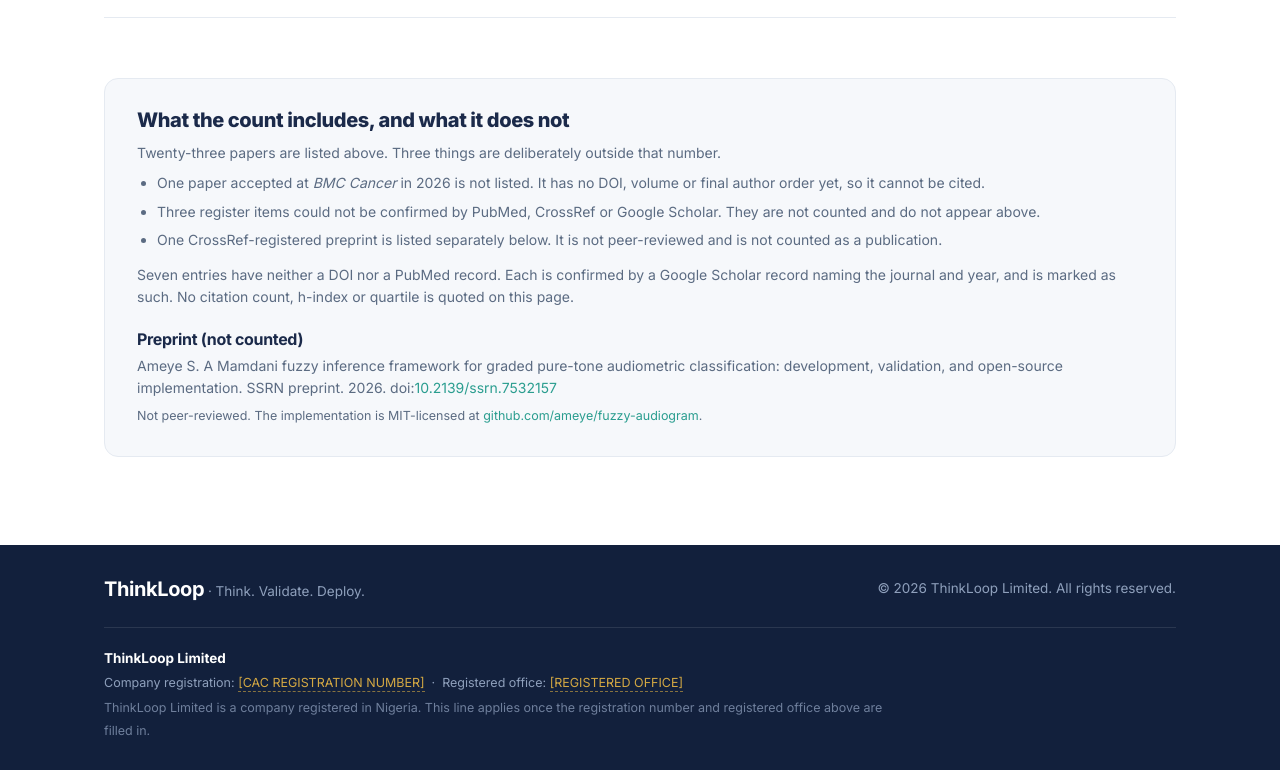
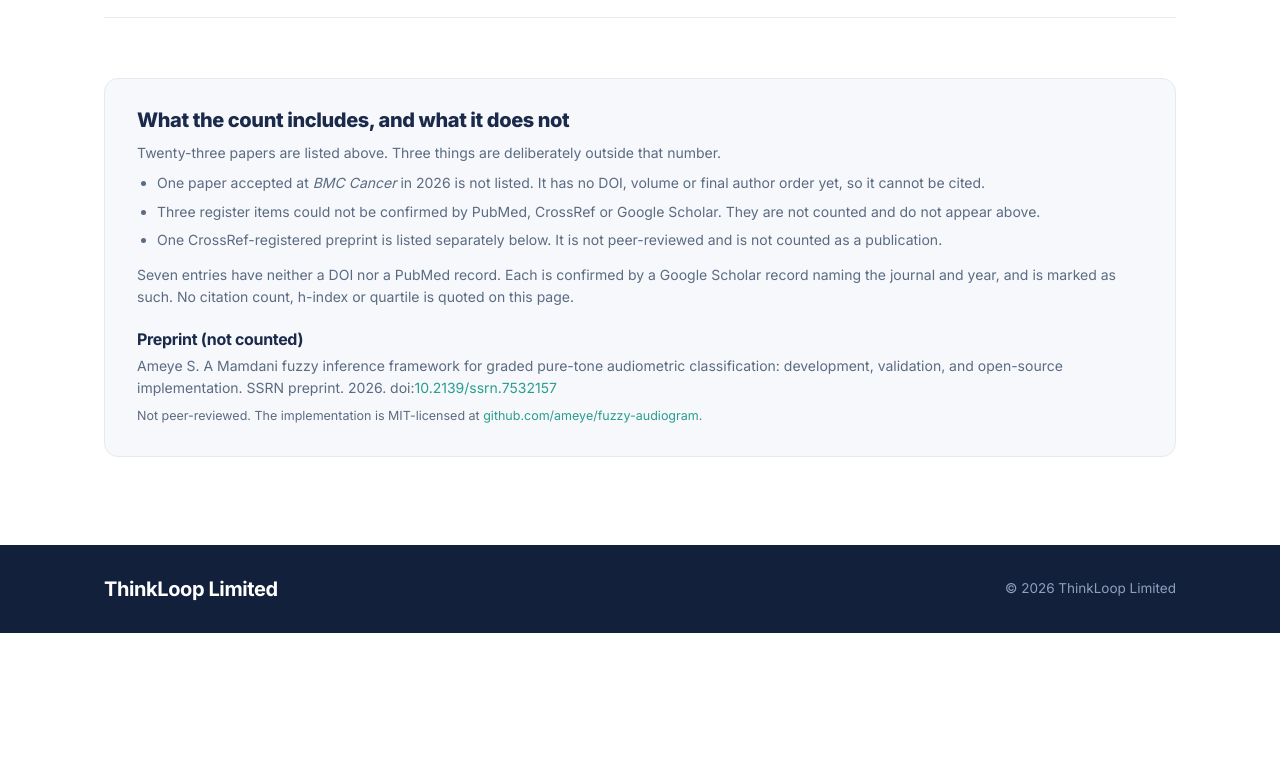
Before and after one commit to ameye/thinkloop-site, a plain HTML site: page publications.html in a window 1280 px wide. Shown: the part 4084-4854 px from the top of the page. After the commit the page ends 4717 px from the top, so only its background shows below. Drawn offline with Linux system fonts and the light colour scheme.

Commit message:
Remove registration placeholders, employer and Saudi positioning; reframe toward Nigeria

```diff
--- a/publications.html
+++ b/publications.html
@@ -188,10 +188,6 @@
   .footer-inner{display:flex;justify-content:space-between;gap:16px;flex-wrap:wrap;align-items:center}
   footer a{color:#B9C6DC}
   footer .brand{display:inline;color:#fff;font-weight:700}
-  .footer-legal{margin-top:22px;padding-top:18px;border-top:1px solid rgba(255,255,255,.1);font-size:12.5px;line-height:1.85}
-  .footer-legal .co{color:#fff;font-weight:700;font-size:13.5px}
-  .footer-legal .ph{color:var(--gold);border-bottom:1px dashed rgba(212,168,67,.6);padding-bottom:1px;white-space:nowrap}
-  .footer-legal .note{color:#6F7F9C;max-width:780px;margin-top:2px}
 
   .page-head{background:linear-gradient(160deg,#FFFFFF 0%,#F6F8FB 55%,#EAF3F1 100%);padding:84px 0 64px;border-bottom:1px solid var(--line);position:relative;overflow:hidden}
   .page-head::after{content:"";position:absolute;right:-180px;top:-140px;width:520px;height:520px;border-radius:50%;border:60px solid rgba(42,157,143,.06)}
@@ -476,13 +472,8 @@
 <footer>
   <div class="container">
     <div class="footer-inner">
-      <span><span class="brand">ThinkLoop</span> · Think. Validate. Deploy.</span>
-      <span>© 2026 ThinkLoop Limited. All rights reserved.</span>
-    </div>
-    <div class="footer-legal">
-      <p class="co">ThinkLoop Limited</p>
-      <p>Company registration: <span class="ph">[CAC REGISTRATION NUMBER]</span> &nbsp;·&nbsp; Registered office: <span class="ph">[REGISTERED OFFICE]</span></p>
-      <p class="note">ThinkLoop Limited is a company registered in Nigeria. This line applies once the registration number and registered office above are filled in.</p>
+      <span class="brand">ThinkLoop Limited</span>
+      <span>© 2026 ThinkLoop Limited</span>
     </div>
   </div>
 </footer>
```
Also changed, not shown: index.html (+7 -18 lines).
